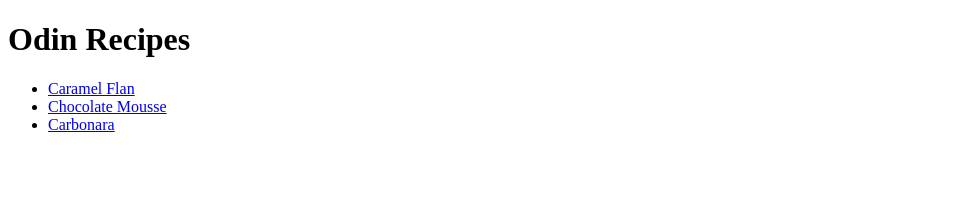
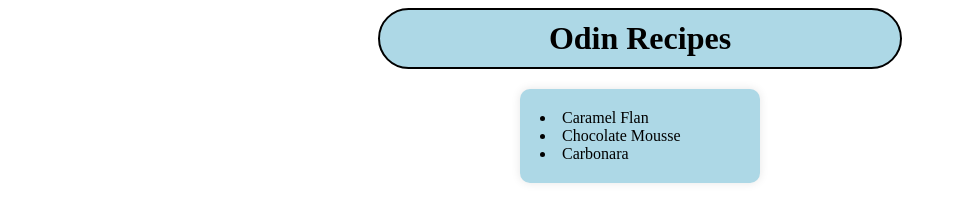
Before and after one commit to gregoirelm/odin-recipes, a plain HTML site: page index.html in a window 1280 px wide. Shown: the whole page, without its empty margins (0-956 px from the left). Drawn offline with Linux system fonts and the light colour scheme.

Commit message:
added css styling to my recipe homepage

```diff
--- a/index.html
+++ b/index.html
@@ -4,10 +4,11 @@
         <meta charset="utf-8">
         <meta name="viewport" content="width=device-width, initial-scale=1.0">
         <title>Recipe Website!</title>
+        <link rel="stylesheet" href="style.css">
     </head>
     <body>
-    <h1>Odin Recipes</h1>
-    <ul>
+    <h1 class="title">Odin Recipes</h1>
+    <ul class="recipe-list">
         <li><a href="./recipes/caramel-flan.html" target="_blank" rel="noopener noreferrer">Caramel Flan</a></li>
         <li><a href="./recipes/chocolate-mousse.html" target="_blank" rel="noopener noreferrer">Chocolate Mousse</a></li>
         <li><a href="./recipes/carbonara.html" target="_blank" rel="noopener noreferrer">Carbonara</a></li>
--- /dev/null
+++ b/style.css
@@ -0,0 +1,33 @@
+.title {
+    text-align: center;
+    width: 500px;
+    border: 2px solid black;
+    background-color: lightblue;
+    display: block;
+    margin: auto;
+    padding: 10px;
+    border-radius: 50px;
+}
+
+.recipe-list {
+    background-color: #add8e6;
+    padding: 20px;
+    margin: 20px auto;
+    display: block;
+    width: fit-content;
+    border-radius: 10px;
+    list-style-position: inside;
+    min-width: 200px;
+    box-shadow: 0 0 10px rgba(0,0,0,0.1);
+}
+
+a {
+    color: black;
+    text-decoration: none;
+}
+
+a:hover {
+    color: white;
+    background-color: black;
+    padding: 0 10px;
+}
```
Also changed, not shown: 1 other file.
